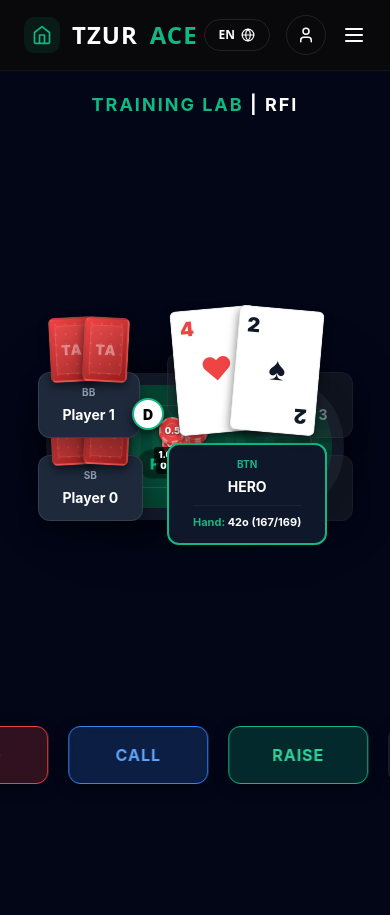
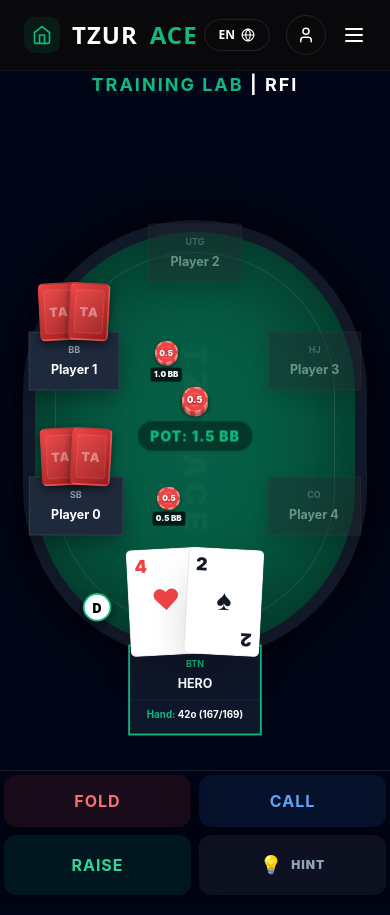
Before and after one commit to tzuri-amiur/TzurAce, a Next.js app: page /trainer in a window 390 px wide. Built offline with nearby package versions, Linux system fonts and the light colour scheme.

Commit message:
adjust table to mobile

```diff
--- a/src/app/trainer/TrainerClient.tsx
+++ b/src/app/trainer/TrainerClient.tsx
@@ -12,53 +12,27 @@ type Position = 'SB' | 'BB' | 'UTG' | 'HJ' | 'CO' | 'BTN';
 // Standard Poker positions in clockwise order
 const POSITIONS: Position[] = ['SB', 'BB', 'UTG', 'HJ', 'CO', 'BTN'];
 
-const Card = ({ rank, suit, width = 45, height = 65 }: CardData & { width?: number, height?: number }) => {
+const Card = ({ rank, suit, width = 45, height = 65, className }: CardData & { width?: number, height?: number, className?: string }) => {
     const isRed = suit === 'hearts' || suit === 'diamonds';
     const suitIcons: Record<string, string> = {
-        hearts: '♥',
-        diamonds: '♦',
-        clubs: '♣',
-        spades: '♠'
+        hearts: '♥', diamonds: '♦', clubs: '♣', spades: '♠'
     };
 
+    const isLarge = width > 50;
+
     return (
-        <div style={{
-            width: `${width}px`,
-            height: `${height}px`,
-            backgroundColor: 'white',
-            borderRadius: '6px',
-            display: 'flex',
-            flexDirection: 'column',
-            justifyContent: 'space-between',
-            padding: width > 50 ? '8px' : '4px',
-            boxShadow: '0 4px 10px rgba(0,0,0,0.5)',
-            position: 'relative',
-            userSelect: 'none',
-            border: '1px solid rgba(0,0,0,0.1)'
+        <div className={`bg-white rounded-md flex flex-col justify-between shadow-2xl relative select-none border border-black/10 transition-all ${className}`} style={{
+            width: width ? `${width}px` : '100%',
+            height: height ? `${height}px` : '100%',
+            padding: isLarge ? '8px' : '4px',
         }}>
-            <div style={{
-                fontSize: width > 50 ? '20px' : '14px',
-                fontWeight: '900',
-                color: isRed ? '#ef4444' : '#111827',
-                lineHeight: '1'
-            }}>
+            <div style={{ fontSize: isLarge ? '20px' : '14px', fontWeight: '900', color: isRed ? '#ef4444' : '#111827', lineHeight: '1' }}>
                 {rank}
             </div>
-            <div style={{
-                fontSize: width > 50 ? '32px' : '20px',
-                alignSelf: 'center',
-                color: isRed ? '#ef4444' : '#111827',
-                marginBottom: '4px'
-            }}>
+            <div style={{ fontSize: isLarge ? '32px' : '20px', alignSelf: 'center', color: isRed ? '#ef4444' : '#111827', marginBottom: '4px' }}>
                 {suitIcons[suit]}
             </div>
-            <div style={{
-                fontSize: width > 50 ? '20px' : '14px',
-                fontWeight: '900',
-                color: isRed ? '#ef4444' : '#111827',
-                transform: 'rotate(180deg)',
-                lineHeight: '1'
-            }}>
+            <div style={{ fontSize: isLarge ? '20px' : '14px', fontWeight: '900', color: isRed ? '#ef4444' : '#111827', transform: 'rotate(180deg)', lineHeight: '1' }}>
                 {rank}
             </div>
         </div>
@@ -183,6 +157,8 @@ export default function TrainerClient({ initialHand, initialCards }: TrainerClie
     const router = useRouter();
     const { settings } = useTrainerSettings();
     const [mounted, setMounted] = useState(false);
+    const [windowSize, setWindowSize] = useState({ width: 0, height: 0 });
+    const isPortrait = windowSize.height > windowSize.width;
     const [showHint, setShowHint] = useState(false);
     const [modalData, setModalData] = useState<{
         type: 'ERROR' | 'HINT';
@@ -191,6 +167,12 @@ export default function TrainerClient({ initialHand, initialCards }: TrainerClie
 
     useEffect(() => {
         setMounted(true);
+        const handleResize = () => {
+            setWindowSize({ width: window.innerWidth, height: window.innerHeight });
+        };
+        handleResize();
+        window.addEventListener('resize', handleResize);
+        return () => window.removeEventListener('resize', handleResize);
     }, []);
 
     // heroGamePosition tracking (index in POSITIONS array)
@@ -297,17 +279,68 @@ export default function TrainerClient({ initialHand, initialCards }: TrainerClie
         return POSITIONS[positionIndex];
     };
 
-    const seats = [
-        { id: 0, bottom: '12%', left: '5%', translate: '0 0' },     // Lower Left
-        { id: 1, top: '12%', left: '5%', translate: '0 0' },        // Upper Left
-        { id: 2, top: '2%', left: '42%', translate: '-50% 0' },     // Top
-        { id: 3, top: '12%', right: '5%', translate: '0 0' },       // Upper Right
-        { id: 4, bottom: '12%', right: '5%', translate: '0 0' },    // Lower Right
-        { id: 5, bottom: '0%', left: '42%', translate: '-50% 50%' },  // Bottom (HERO ANCHOR)
+    const LANDSCAPE_SEATS = [
+        { id: 0, bottom: '12%', left: '5%' },
+        { id: 1, top: '12%', left: '5%' },
+        { id: 2, top: '2%', left: '42%', translate: '-50%, 0' },
+        { id: 3, top: '12%', right: '5%' },
+        { id: 4, bottom: '12%', right: '5%' },
+        { id: 5, bottom: '0%', left: '42%', translate: '-50%, 50%' },
     ];
+
+    // Portrait: vertical ellipse — hero at bottom, Player 2 at top, Players 0&1 left, Players 3&4 right
+    const PORTRAIT_SEATS = [
+        { id: 0, bottom: '28%', left: '4%' },
+        { id: 1, top: '25%', left: '4%' },
+        { id: 2, top: '1%', left: '50%', translate: '-50%, 0' },
+        { id: 3, top: '25%', right: '4%' },
+        { id: 4, bottom: '28%', right: '4%' },
+        { id: 5, bottom: '-17%', left: '50%', translate: '-50%, 0' },
+    ];
+
+    const seats = isPortrait ? PORTRAIT_SEATS : LANDSCAPE_SEATS;
+
+    // --- Mobile Scaling ---
+    // On mobile, compute explicit table dimensions and scale seats proportionally.
+    // On desktop (width >= 1024), CSS handles layout via maxWidth + aspectRatio.
+    const isMobile = windowSize.width > 0 && windowSize.width < 1024;
+    let tableW = 0, tableH = 0;
+    if (isMobile) {
+        if (isPortrait) {
+            // Portrait: width-constrained, height capped by viewport
+            tableW = windowSize.width - 16;
+            tableH = Math.min(tableW * (1.2), windowSize.height - 200);
+        } else {
+            // Landscape: height-constrained (action bar + title takes ~150px)
+            const availH = windowSize.height - 150;
+            tableH = Math.min(availH, 380);
+            tableW = Math.min(tableH * (16 / 9), windowSize.width - 40);
+        }
+    } else {
+        // Desktop: dynamic but max 950x420, leaving space for header and buttons
+        const availH = windowSize.height - 250;
+        tableH = Math.min(availH, 420);
+        tableW = tableH * (950 / 420);
+    }
+    // Scale seats relative to their natural desktop positioning
+    const seatScale = !isMobile ? 1.0
+        : isPortrait
+            ? Math.min(1.0, tableW / 420)
+            : Math.min(1.0, tableW / 950);
 
     // Precise Dealer Button and Bet positioning rules (Seat Class Architecture)
     const getDealerButtonStyles = (seatId: number): React.CSSProperties => {
+        if (isPortrait) {
+            switch (seatId) {
+                case 5: return { top: '-58px', left: 'calc(50% - 110px)', transform: 'translateX(-50%)' };
+                case 2: return { bottom: '-35px', left: '50%', transform: 'translateX(-50%)' };
+                case 0: return { bottom: '15px', right: '-40px' };
+                case 1: return { bottom: '15px', right: '-40px' };
+                case 3: return { bottom: '15px', left: '-40px' };
+                case 4: return { bottom: '15px', left: '-40px' };
+                default: return {};
+            }
+        }
         switch (seatId) {
             case 5: return { top: '-45px', left: '-35px' }; // Baseline near bottom center
             case 2: return { bottom: '-45px', left: '50%', transform: 'translateX(-50%)' };
@@ -320,6 +353,17 @@ export default function TrainerClient({ initialHand, initialCards }: TrainerClie
     };
 
     const getBetStyles = (seatId: number): React.CSSProperties => {
+        if (isPortrait) {
+            switch (seatId) {
+                case 5: return { top: '-85px', left: '50%', transform: 'translateX(-50%)' };
+                case 2: return { bottom: '-85px', left: '50%', transform: 'translateX(-50%)' };
+                case 0: return { top: '50%', left: 'unset', right: '-70px', transform: 'translateY(-50%)' };
+                case 1: return { top: '50%', left: 'unset', right: '-70px', transform: 'translateY(-50%)' };
+                case 3: return { top: '50%', left: '-70px', transform: 'translateY(-50%)' };
+                case 4: return { top: '50%', left: '-70px', transform: 'translateY(-50%)' };
+                default: return {};
+            }
+        }
         // Implementing User's "PokerSeat" logic with 25px vertical bias
         switch (seatId) {
             case 5: // Hero: Top-Left reference + (-50px, -25px) to clear cards
@@ -361,8 +405,9 @@ export default function TrainerClient({ initialHand, initialCards }: TrainerClie
             fontFamily: 'Inter, system-ui, sans-serif',
             display: 'flex',
             flexDirection: 'column',
-            padding: '20px',
-            overflow: 'hidden'
+            padding: isMobile ? '0' : '10px',
+            overflow: 'hidden',
+            height: '100dvh'
         }}>
             {/* Feedback Modal Overlay */}
             {showHint && (
@@ -437,7 +482,7 @@ export default function TrainerClient({ initialHand, initialCards }: TrainerClie
             )}
 
             {/* Page Title */}
-            <div style={{ textAlign: 'center', marginBottom: '20px' }}>
+            <div style={{ textAlign: 'center', marginBottom: '0' }}>
                 <div style={{ color: '#10b981', fontWeight: 'bold', fontSize: '18px', letterSpacing: '2px' }}>
                     TRAINING LAB <span style={{ color: 'white' }}>| {settings.scenario === 'RFI' ? 'RFI' : 'RESPONSE'}</span>
                 </div>
@@ -449,39 +494,52 @@ export default function TrainerClient({ initialHand, initialCards }: TrainerClie
                 display: 'flex',
                 alignItems: 'center',
                 justifyContent: 'center',
-                padding: '0 0 100px 0',
-                marginTop: '-40px'
+                padding: isMobile && isPortrait ? '2px 0' : '0',
+                position: 'relative',
+                // On desktop: cap height so action buttons are always visible below.
+                maxHeight: !isMobile ? 'calc(100vh - 180px)' : 'none',
             }}>
                 <div style={{
                     position: 'relative',
+                    // On mobile use explicit pixel dimensions (computed from viewport).
+                    // On desktop fall back to CSS fluid sizing via maxWidth + aspectRatio.
+                    ...(tableW > 0
+                        ? { width: `${tableW}px`, height: `${tableH}px` }
+                        : {
                             width: '100%',
-                    maxWidth: '1000px',
-                    aspectRatio: '16/9',
+                            maxWidth: isPortrait ? '450px' : '1000px',
+                            aspectRatio: isPortrait ? '9/16' : '16/9',
+                        }
+                    ),
                     display: 'flex',
                     alignItems: 'center',
-                    justifyContent: 'center'
+                    justifyContent: 'center',
+                    transition: 'all 0.5s ease'
                 }}>
                     {/* The Poker Table */}
                     <div style={{
-                        width: '85%',
-                        height: '75%',
+                        width: isPortrait ? '92%' : '85%',
+                        height: isPortrait ? '98%' : '75%',
                         backgroundColor: '#065f46',
-                        borderRadius: '1000px',
+                        borderRadius: isPortrait ? '500px' : '1000px',
                         border: '12px solid #111827',
                         boxShadow: '0 0 60px rgba(0,0,0,0.8), inset 0 0 120px rgba(0,0,0,0.6)',
                         position: 'relative',
                         display: 'flex',
                         alignItems: 'center',
                         justifyContent: 'center',
-                        overflow: 'hidden'
+                        overflow: 'hidden',
+                        transition: 'all 0.5s ease'
                     }}>
                         {/* Watermark */}
                         <div style={{
-                            fontSize: '48px',
+                            fontSize: isPortrait ? '32px' : '48px',
                             fontWeight: '900',
                             color: 'rgba(255,255,255,0.03)',
                             userSelect: 'none',
-                            letterSpacing: '10px'
+                            letterSpacing: isPortrait ? '5px' : '10px',
+                            transform: isPortrait ? 'rotate(90deg)' : 'none',
+                            whiteSpace: 'nowrap'
                         }}>
                             TZURACE
                         </div>
@@ -494,10 +552,9 @@ export default function TrainerClient({ initialHand, initialCards }: TrainerClie
                             borderRadius: '1000px'
                         }}></div>
 
-                        {/* Pot Area */}
                         <div style={{
                             position: 'absolute',
-                            top: '50%',
+                            top: isPortrait ? '45%' : '50%',
                             left: '50%',
                             transform: 'translate(-50%, -50%)',
                             display: 'flex',
@@ -543,19 +600,29 @@ export default function TrainerClient({ initialHand, initialCards }: TrainerClie
                         const isFolded = !isHero && actionIndex < heroActionIndex;
 
                         return (
+                            // TWO-LAYER WRAPPER:
+                            // Outer div: handles absolute positioning + centering translate ONLY.
+                            //   (no scale here — otherwise translate(-50%) is distorted by scale)
+                            // Inner div: handles scale ONLY.
+                            //   (no translate here — so scale pivot is always the element's own center)
                             <div
                                 key={seat.id}
+                                className="absolute transition-all duration-500"
                                 style={{
-                                    position: 'absolute',
                                     top: seat.top,
                                     left: seat.left,
                                     right: seat.right,
                                     bottom: seat.bottom,
                                     transform: seat.translate ? `translate(${seat.translate})` : 'none',
                                     zIndex: 10,
-                                    transition: 'all 0.5s ease-in-out'
                                 }}
                             >
+                                {/* Scale wrapper — applies seatScale around its own center */}
+                                <div style={{
+                                    transform: seatScale !== 1.0 ? `scale(${seatScale.toFixed(3)})` : 'none',
+                                    transformOrigin: 'center center',
+                                    position: 'relative',
+                                }}>
                                     {/* CHILD ANCHORED Bet Area */}
                                     {(isSB || isBB) && (
                                         <div style={{
@@ -593,20 +660,22 @@ export default function TrainerClient({ initialHand, initialCards }: TrainerClie
 
                                     {!isFolded && (
                                         isHero ? (
-                                        <div style={{
+                                            <div
+                                                style={{
                                                     position: 'absolute',
-                                            top: '-135px',
+                                                    top: '-108px',
                                                     left: '50%',
                                                     transform: 'translateX(-50%)',
                                                     display: 'flex',
-                                            gap: '0px',
+                                                    gap: '0',
                                                     zIndex: 15
-                                        }}>
-                                            <div style={{ transform: 'rotate(-5deg)' }}>
-                                                <Card {...heroCards[0]} width={85} height={125} />
+                                                }}
+                                            >
+                                                <div style={{ transform: 'rotate(-3deg)' }}>
+                                                    <Card {...heroCards[0]} width={85} height={120} />
                                                 </div>
-                                            <div style={{ transform: 'rotate(5deg)', marginLeft: '-25px' }}>
-                                                <Card {...heroCards[1]} width={85} height={125} />
+                                                <div style={{ transform: 'rotate(3deg)', marginLeft: '-20px' }}>
+                                                    <Card {...heroCards[1]} width={85} height={120} />
                                                 </div>
                                             </div>
                                         ) : (
@@ -629,14 +698,13 @@ export default function TrainerClient({ initialHand, initialCards }: TrainerClie
                                     <div style={{
                                         backgroundColor: isHero ? '#0f172a' : '#1e293b',
                                         border: isHero ? '2px solid #10b981' : '1px solid rgba(255,255,255,0.1)',
-                                    padding: '12px 24px',
-                                    borderRadius: '12px',
                                         minWidth: isHero ? '150px' : '100px',
+                                        width: isHero ? '150px' : 'fit-content',
+                                        padding: isHero ? '12px 0' : '12px 24px',
                                         textAlign: 'center',
                                         boxShadow: '0 10px 20px rgba(0,0,0,0.3)',
                                         transition: 'all 0.5s',
                                         animation: isHero ? 'pulse 2s infinite' : 'none',
-                                    width: 'fit-content',
                                         opacity: isFolded ? 0.4 : 1,
                                         filter: isFolded ? 'grayscale(0.5)' : 'none'
                                     }}>
@@ -662,64 +730,44 @@ export default function TrainerClient({ initialHand, initialCards }: TrainerClie
                                         )}
                                     </div>
                                 </div>
+                            </div>
                         );
                     })}
                 </div>
             </div>
 
             {/* Action Buttons Bar */}
-            <div style={{
-                position: 'fixed',
-                bottom: '60px',
-                left: '50%',
-                transform: 'translateX(-50%)',
-                display: 'flex',
-                alignItems: 'center',
-                gap: '20px',
-                zIndex: 50
-            }}>
+            <div className={`bottom-3 left-0 right-0 bg-slate-950/90 backdrop-blur-xl border-t border-white/10 grid grid-cols-2 gap-2 z-50 md:relative md:bottom-auto md:left-auto md:right-auto md:bg-transparent md:border-none md:p-0 md:flex md:flex-row md:items-center md:justify-center md:gap-5 transition-all ${isMobile ? 'relative p-1 pb-2' : 'p-2'}`}>
                 <button
                     onClick={() => handleAction('FOLD')}
-                    style={{ ...buttonStyle, backgroundColor: 'rgba(239, 68, 68, 0.2)', border: '1px solid #ef4444', color: '#f87171' }}
-                    className="action-btn"
+                    style={{ ...buttonStyle }}
+                    className="action-btn bg-red-500/10 border border-red-500/50 text-red-400 py-2 px-4 text-sm md:py-4 md:px-8 md:text-base"
                 >
                     FOLD
                 </button>
                 <button
                     onClick={() => handleAction('CALL')}
-                    style={{ ...buttonStyle, backgroundColor: 'rgba(59, 130, 246, 0.2)', border: '1px solid #3b82f6', color: '#60a5fa' }}
-                    className="action-btn"
+                    style={{ ...buttonStyle }}
+                    className="action-btn bg-blue-500/10 border border-blue-500/50 text-blue-400 py-2 px-4 text-sm md:py-4 md:px-8 md:text-base"
                 >
                     CALL
                 </button>
                 <button
                     onClick={() => handleAction('RAISE')}
-                    style={{ ...buttonStyle, backgroundColor: 'rgba(16, 185, 129, 0.2)', border: '1px solid #10b981', color: '#34d399' }}
-                    className="action-btn"
+                    style={{ ...buttonStyle }}
+                    className="action-btn bg-emerald-500/10 border border-emerald-500/50 text-emerald-400 py-2 px-4 text-sm md:py-4 md:px-8 md:text-base"
                 >
                     RAISE
                 </button>
 
-                {/* Hint Button */}
                 <button
                     onClick={toggleHint}
-                    style={{
-                        ...buttonStyle,
-                        minWidth: '60px',
-                        padding: '12px',
-                        backgroundColor: showHint ? 'rgba(251, 191, 36, 0.2)' : 'rgba(255, 255, 255, 0.05)',
-                        border: showHint ? '1px solid #fbbf24' : '1px solid rgba(255, 255, 255, 0.1)',
-                        color: showHint ? '#fbbf24' : '#94a3b8',
-                        display: 'flex',
-                        alignItems: 'center',
-                        justifyContent: 'center',
-                        gap: '8px'
-                    }}
-                    className="action-btn"
+                    style={{ ...buttonStyle, minWidth: 'unset' }}
+                    className={`action-btn flex items-center justify-center gap-2 py-2 px-4 text-sm md:py-3 md:px-4 ${showHint ? 'bg-amber-500/20 border-amber-500 text-amber-500' : 'bg-white/5 border-white/10 text-slate-400'}`}
                     title="Toggle Range Hint"
                 >
-                    <span style={{ fontSize: '20px' }}>💡</span>
-                    <span style={{ fontSize: '12px' }}>{showHint ? 'HIDE' : 'HINT'}</span>
+                    <span className="text-lg md:text-xl">💡</span>
+                    <span className="text-xs md:text-sm font-black">{showHint ? 'HIDE' : 'HINT'}</span>
                 </button>
             </div>
 
```
Also changed, not shown: 1 other file (tests, documents, lock files or other folders). Lines whose indentation alone changed are shown as unchanged.
